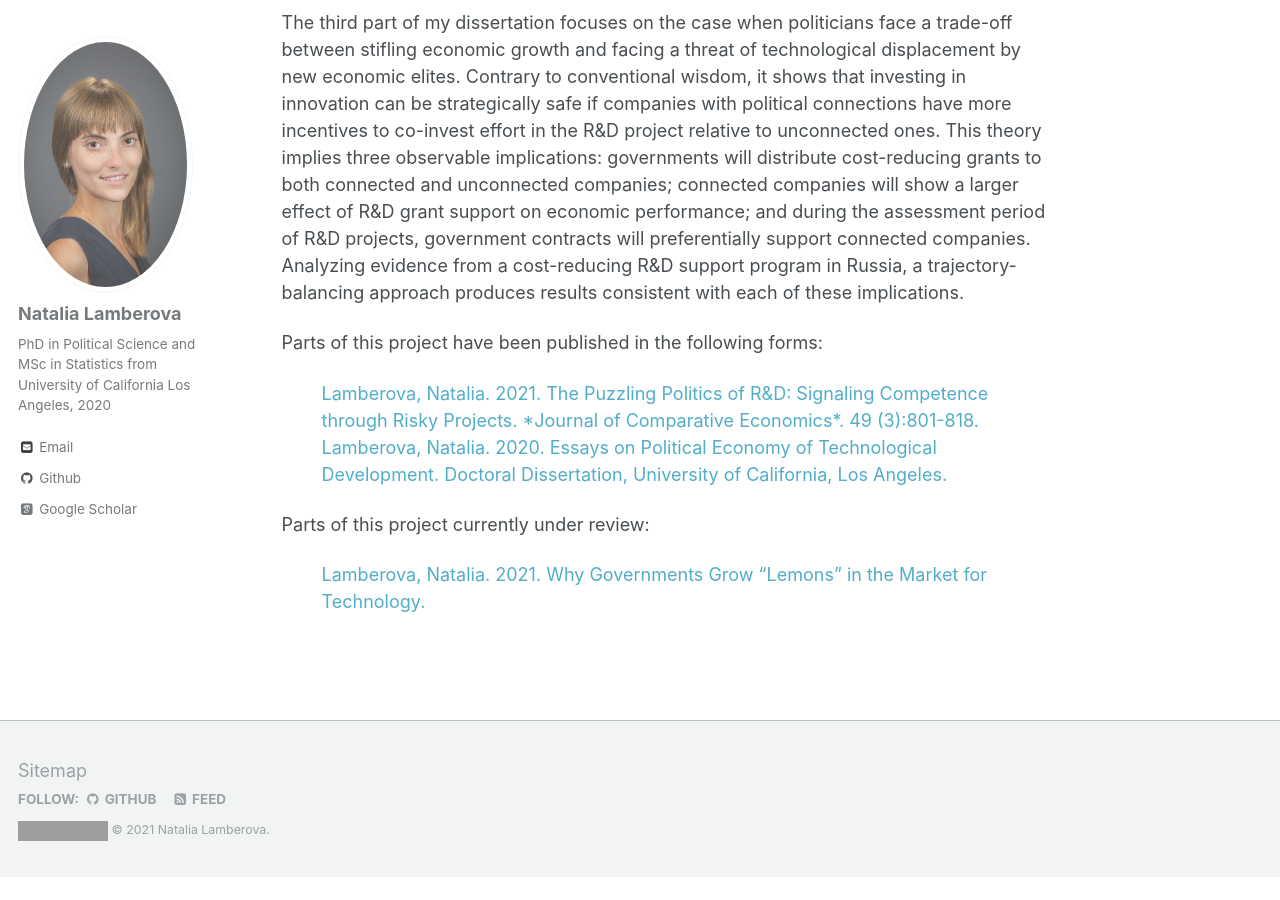
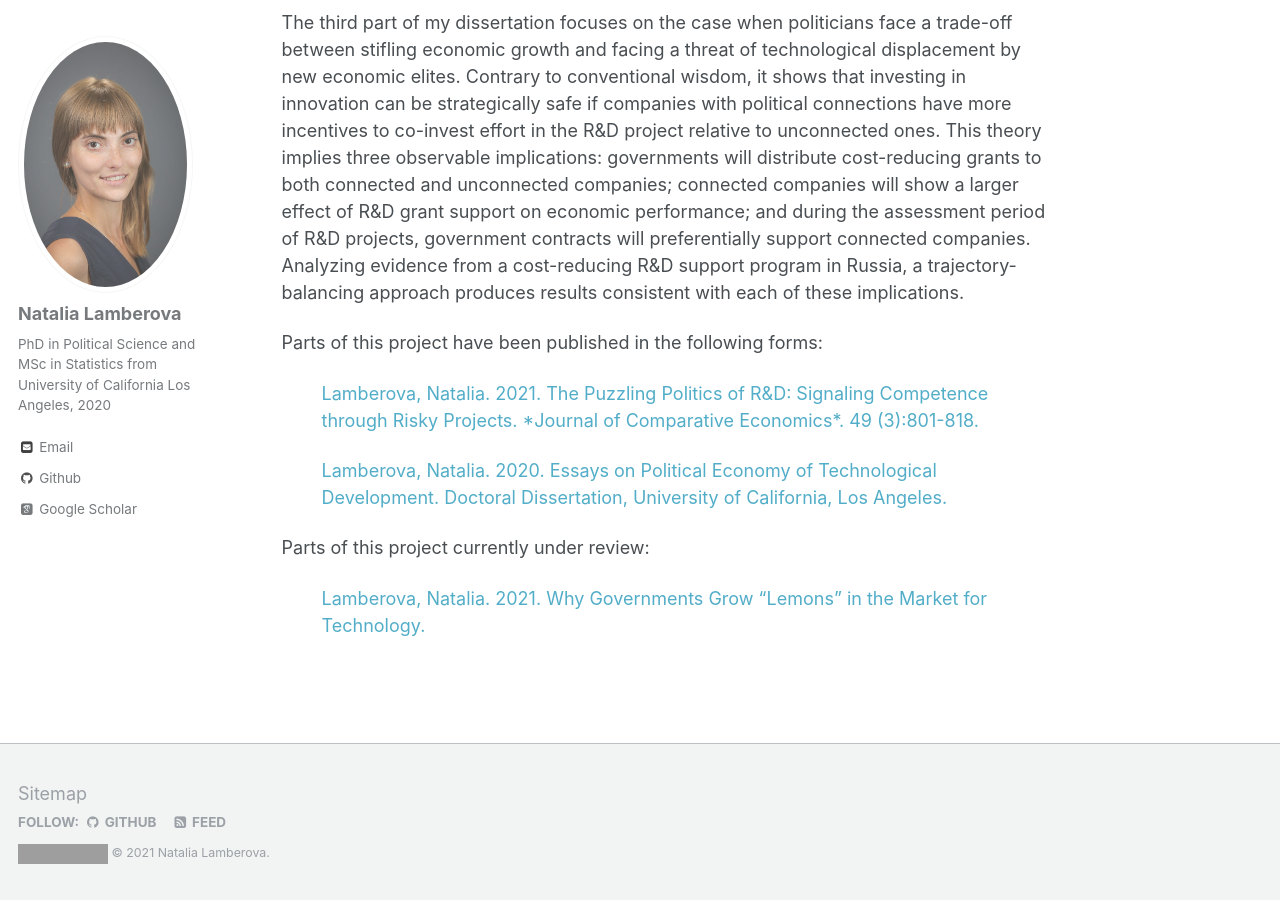
Before and after one commit to NataliaLamberova/NataliaLamberova.github.io, a Jekyll site: the page built from _pages/dissertation.md, in a window 1280 px wide and 900 px high, scrolled down 974 px. Built offline with Jekyll 4.4.1, drawn with Linux system fonts in a browser that asks for light colours; some web fonts are replaced; comment, search, counter and statistics services are not loaded; before the commit the page ends 1851 px from its top, so only the background shows below that; grey boxes are pictures that could not be loaded.

Commit message:
Update dissertation.md

```diff
--- a/_pages/dissertation.md
+++ b/_pages/dissertation.md
@@ -34,7 +34,9 @@ Parts of this project have been published in the following forms:
 
 <p style="margin-left: 40px">
 <a href="https:/doi.org/10.1016/j.jce.2021.01.002">Lamberova, Natalia. 2021. The Puzzling Politics of R&D: Signaling Competence through Risky Projects. *Journal of Comparative Economics*. 49 (3):801-818.</a>
-<br>
+</p>
+
+<p style="margin-left: 40px">
 <a href="https://escholarship.org/uc/item/16j0m353">Lamberova, Natalia. 2020. Essays on Political Economy of Technological Development. Doctoral Dissertation, University of California, Los Angeles.</a>
 </p>
 
```
